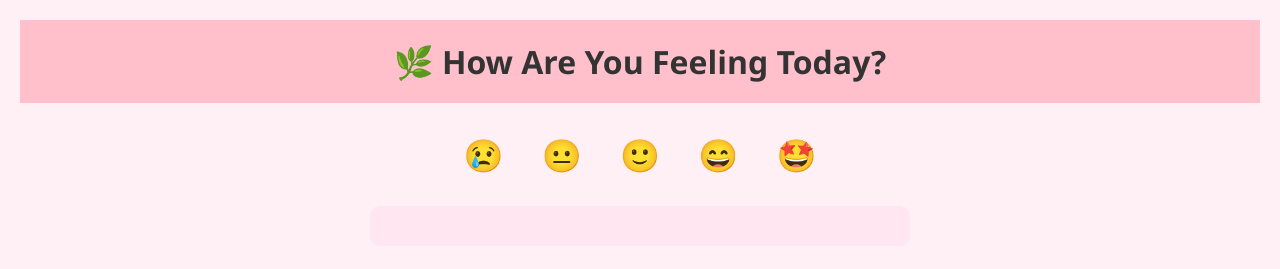
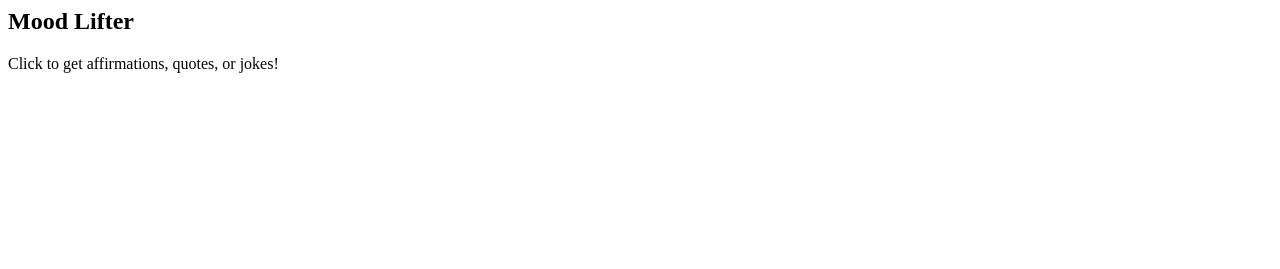
Before and after one commit to meowmeow123-bot/mindnest-plus, a plain HTML site: page mood.html in a window 1280 px wide. Drawn offline with Linux system fonts and the light colour scheme.

Commit message:
Add files via upload

```diff
--- a/mood.html
+++ b/mood.html
@@ -1,100 +1 @@
-<!DOCTYPE html>
-<html lang="en">
-<head>
-  <meta charset="UTF-8">
-  <meta name="viewport" content="width=device-width, initial-scale=1.0">
-  <title>🌿 Mood Tracker | MindNest+</title>
-  <style>
-    body {
-      font-family: 'Segoe UI', sans-serif;
-      background-color: #fff0f5;
-      margin: 0;
-      padding: 20px;
-      text-align: center;
-      color: #333;
-    }
-    h1 {
-      background: #ffc0cb;
-      padding: 20px;
-      margin: 0;
-    }
-    .moods {
-      font-size: 2rem;
-      margin: 30px 0;
-    }
-    .moods span {
-      margin: 0 15px;
-      cursor: pointer;
-      transition: transform 0.3s;
-    }
-    .moods span:hover {
-      transform: scale(1.3);
-    }
-    #message {
-      font-size: 1.2rem;
-      margin-top: 20px;
-      padding: 20px;
-      background: #ffe6f0;
-      border-radius: 10px;
-      width: 80%;
-      max-width: 500px;
-      margin-left: auto;
-      margin-right: auto;
-    }
-  </style>
-</head>
-<body>
-  <h1>🌿 How Are You Feeling Today?</h1>
-
-  <div class="moods">
-    <span onclick="showTip('sad')">😢</span>
-    <span onclick="showTip('meh')">😐</span>
-    <span onclick="showTip('okay')">🙂</span>
-    <span onclick="showTip('happy')">😄</span>
-    <span onclick="showTip('excited')">🤩</span>
-  </div>
-
-  <div id="message"></div>
-
-  <script>
-    function showTip(mood) {
-      const msg = document.getElementById("message");
-      let output = "";
-
-      if (mood === "sad") {
-        output = `
-          <strong>It’s okay to feel sad sometimes 💗</strong><br/>
-          Try journaling your thoughts or taking a short walk.<br/>
-          Here's a calming affirmation: <em>"This feeling will pass. I am strong."</em>
-        `;
-      } else if (mood === "meh") {
-        output = `
-          <strong>Feeling off today?</strong><br/>
-          Take a 10-minute break from screens, drink water, or listen to music.<br/>
-          Try this: <em>"I allow myself space to feel and grow."</em>
-        `;
-      } else if (mood === "okay") {
-        output = `
-          <strong>Steady is good! 🌱</strong><br/>
-          Maybe do a small thing you love today, like a hobby or a stretch.<br/>
-          Tip: Reflect on what helped you stay balanced.
-        `;
-      } else if (mood === "happy") {
-        output = `
-          <strong>That's great to hear! 😊</strong><br/>
-          Share your joy — even a smile to someone else helps.<br/>
-          Tip: Gratitude journaling can lock in this good energy.
-        `;
-      } else if (mood === "excited") {
-        output = `
-          <strong>You're glowing! 🔥</strong><br/>
-          Channel this energy into something creative or productive.<br/>
-          Affirmation: <em>"I celebrate my spark and use it wisely."</em>
-        `;
-      }
-
-      msg.innerHTML = output;
-    }
-  </script>
-</body>
-</html>
+<html><body><h2>Mood Lifter</h2><p>Click to get affirmations, quotes, or jokes!</p></body></html>
--- a/style.css
+++ b/style.css
@@ -1,26 +1,26 @@
 body {
-  font-family: sans-serif;
-  background-color: #fff0f5;
+  font-family: 'Segoe UI', sans-serif;
+  background: #ffeef1;
+  color: #333;
   margin: 0;
   padding: 0;
-  color: #333;
 }
 header {
-  background-color: #ff9eb5;
-  padding: 1em;
+  background: #ffc3d9;
   text-align: center;
+  padding: 1.5em;
 }
 nav {
-  background-color: #ffe3ec;
-  padding: 0.5em;
+  background: #fff4f9;
   text-align: center;
+  padding: 1em;
 }
 nav a {
   margin: 0 10px;
+  color: #c94f7c;
   text-decoration: none;
-  color: #333;
   font-weight: bold;
 }
 main {
-  padding: 1em;
+  padding: 2em;
 }
```
Also changed, not shown: articles.html (added, +1 -0 lines), chatbot.html (added, +1 -0 lines), feedback.html (added, +1 -0 lines), index.html (added, +29 -0 lines), meditation.html (added, +1 -0 lines), quiz.html (added, +1 -0 lines).
